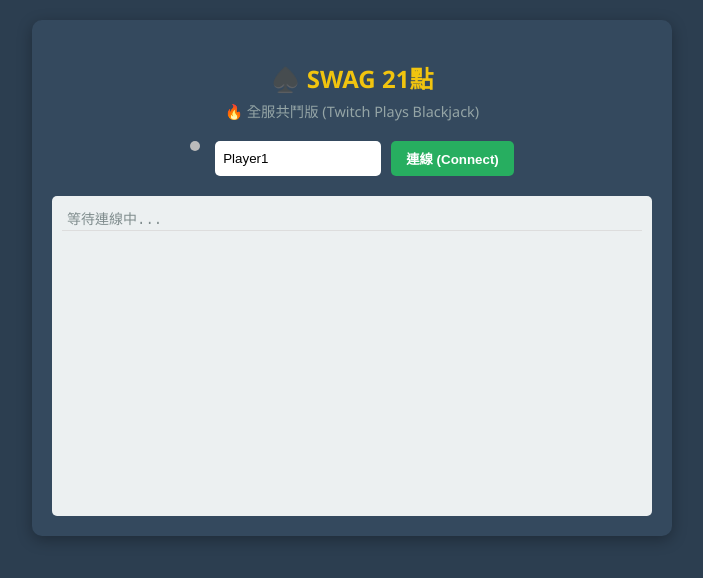
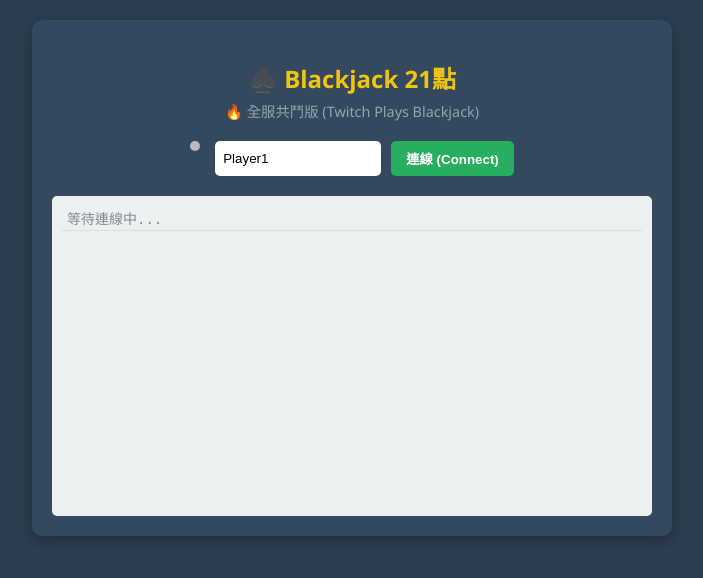
Before and after one commit to zensean/blackjack-game, a plain HTML site: page frontend/index.html in a window 1280 px wide. Shown: the whole page, without its empty margins (288-991 px from the left). Drawn offline with Linux system fonts and the light colour scheme.

Commit message:
Update game name

```diff
--- a/frontend/index.html
+++ b/frontend/index.html
@@ -46,7 +46,7 @@
 <body>
 
     <div class="container">
-        <h2>♠️ SWAG 21點</h2>
+        <h2>♠️ Blackjack 21點</h2>
         <div class="subtitle">🔥 全服共鬥版 (Twitch Plays Blackjack)</div>
 
         <div class="conn-box" id="conn-box">
```
